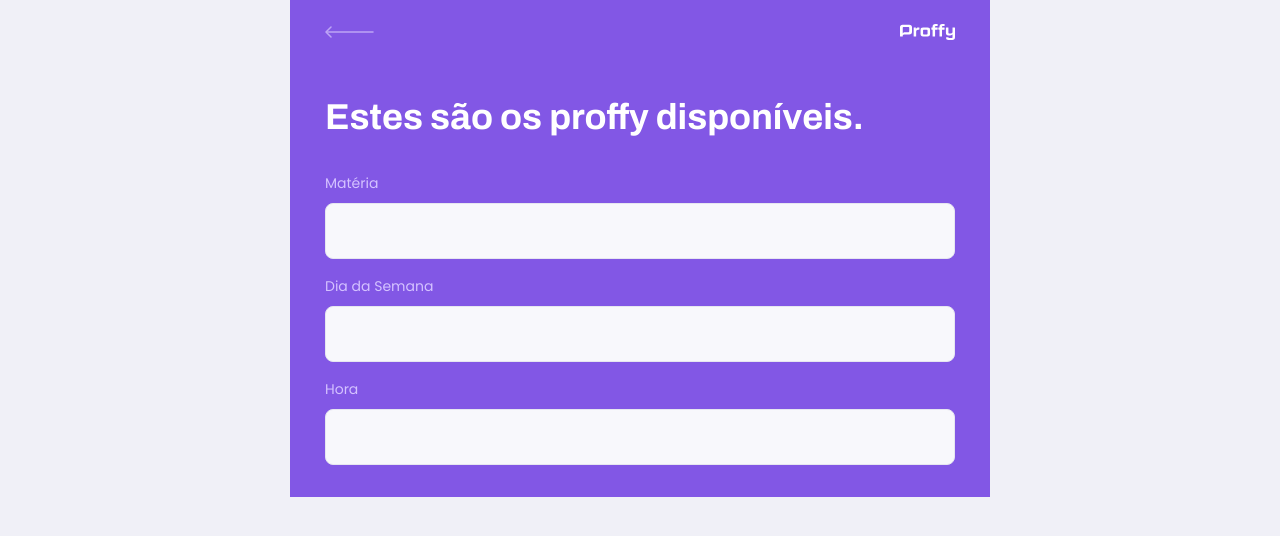
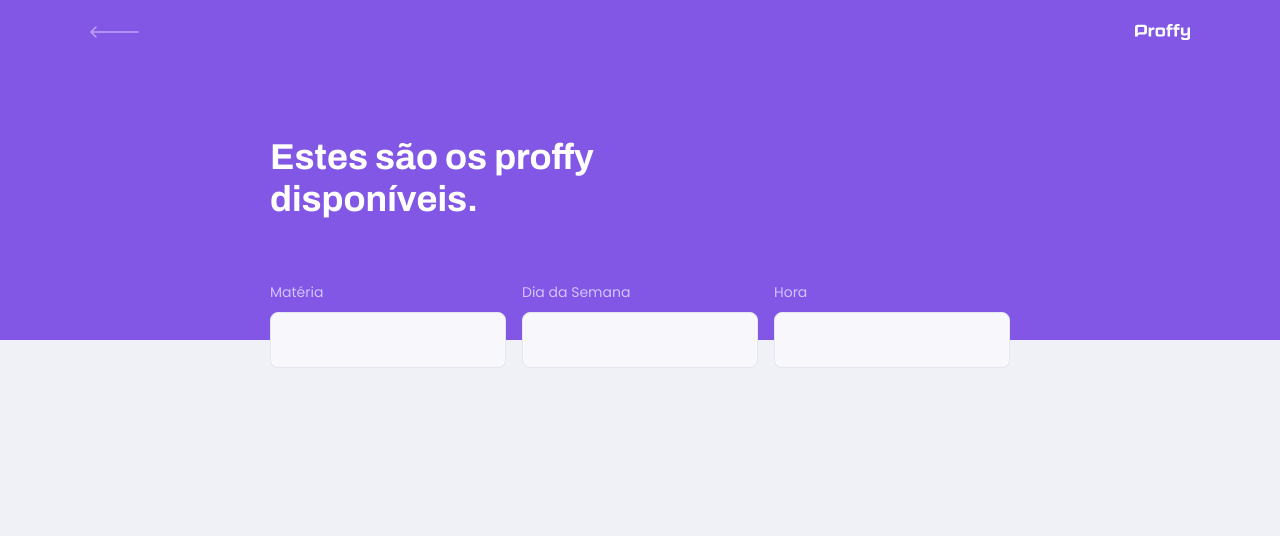
Before and after one commit to lopes-bot/Proffy, a React (Create React App) app: page /study in a window 1280 px wide. Shown: the top 536 px of the page. Built offline with nearby package versions, Linux system fonts and the light colour scheme.

Commit message:
finalizado o estilo do header

```diff
--- a/src/components/pageHeader/index.tsx
+++ b/src/components/pageHeader/index.tsx
@@ -2,7 +2,7 @@
 import { Link } from 'react-router-dom';
 import backIcon from '../../assets/images/icons/back.svg';
 import logoImg from '../../assets/images/logo.svg';
-
+import './style.css'
 
 
 // import { Container } from './styles';
--- a/src/components/pageHeader/style.css
+++ b/src/components/pageHeader/style.css
@@ -0,0 +1,59 @@
+.page-header{
+    display: flex;
+    flex-direction: column;
+    background-color: var(--color-primary);
+}
+.page-header .top-bar-container{
+    width: 90%;
+    margin: 0 auto;
+    display: flex;
+    justify-content: space-between;
+    align-items: center;
+    color: var(--color-text-in-primary);
+    padding: 1.6rem 0;
+}
+.page-header .top-bar-container > img {
+    height: 1.6rem;
+}
+.page-header .top-bar-container  a{
+    height: 3.2rem;
+    transition: opacity 0.2s;
+}
+.page-header .top-bar-container a:hover{
+    opacity: 0.6;
+}
+.page-header .header-content{
+    width: 90%;
+    margin: 0 auto;
+    position: relative;
+    margin:  3.2rem auto;
+
+}
+.page-header .header-content strong {
+    font:700 3.6rem Archivo;
+    line-height: 4.2rem;
+    color: var(--color-title-in-primary);
+
+}
+@media(min-width: 700px){
+    .page-header{
+        height: 340px;
+    }
+    .page-header .top-bar-container{
+        max-width: 1100px;
+    }
+    .page-header .header-content{
+        flex:1;
+        max-width: 740px;
+        margin: 0 auto;
+        padding-bottom: 48px;
+        display: flex;
+        flex-direction: column;
+        justify-content: center;
+        align-items: flex-start;
+
+    }
+    .page-header .header-content strong{
+        max-width: 350px;
+    }
+}
--- a/src/pages/TeacherList/style.css
+++ b/src/pages/TeacherList/style.css
@@ -3,43 +3,7 @@
     height: 100vh;
 }
 
-.page-header{
-    display: flex;
-    flex-direction: column;
-    background-color: var(--color-primary);
-}
-.page-header .top-bar-container{
-    width: 90%;
-    margin: 0 auto;
-    display: flex;
-    justify-content: space-between;
-    align-items: center;
-    color: var(--color-text-in-primary);
-    padding: 1.6rem 0;
-}
-.page-header .top-bar-container > img {
-    height: 1.6rem;
-}
-.page-header .top-bar-container  a{
-    height: 3.2rem;
-    transition: opacity 0.2s;
-}
-.page-header .top-bar-container a:hover{
-    opacity: 0.6;
-}
-.page-header .header-content{
-    width: 90%;
-    margin: 0 auto;
-    position: relative;
-    margin:  3.2rem auto;
 
-}
-.page-header .header-content strong {
-    font:700 3.6rem Archivo;
-    line-height: 4.2rem;
-    color: var(--color-title-in-primary);
-
-}
 #search-teachers{
     margin-top: 3.2rem;
 }
@@ -77,3 +41,19 @@
     right: 1.6rem;
     bottom: 0;
 }
+@media(min-width:700px){
+    #page-teacher-list{
+        max-width: 100%;
+    }
+    #search-teachers{
+        display: grid;
+        grid-template-columns: repeat(3 , 1fr);
+        column-gap: 16px;
+        position: absolute;
+        bottom: -28px;
+
+    }
+    #search-teachers .input-block + .input-block{
+        margin-top: 0;
+    }
+}
```
